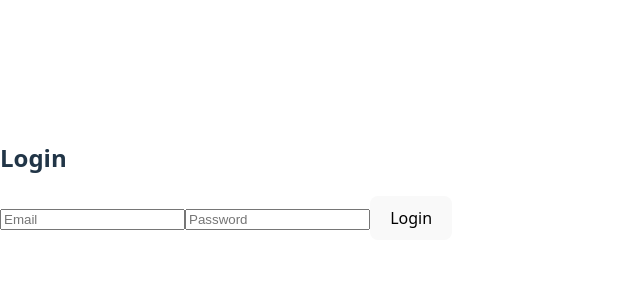
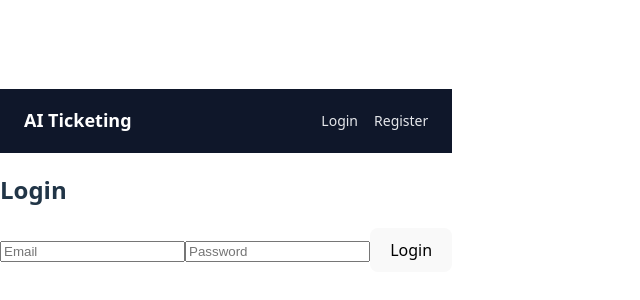
Before and after one commit to YangWang0124/ai-ticketing-system, a React app in the folder frontend/ticketing-frontend/: page /login in a window 1280 px wide. Shown: the part 220-520 px from the top of the page, without its empty margins (0-640 px from the left). Built offline with nearby package versions, Linux system fonts and the light colour scheme; the HTML template or start-up script is replaced by a standard one.

Commit message:
Add navbar with logout

```diff
--- a/frontend/ticketing-frontend/src/AppRoutes.tsx
+++ b/frontend/ticketing-frontend/src/AppRoutes.tsx
@@ -3,6 +3,7 @@ import Login from "./pages/Login";
 import Register from "./pages/Register";
 import Dashboard from "./pages/Dashboard";
 import { isLoggedIn } from "./utils/auth";
+import Navbar from "./components/Navbar";
 import type { ReactNode } from "react";
 
 function PrivateRoute({ children }: { children: ReactNode }) {
@@ -12,6 +13,7 @@ function PrivateRoute({ children }: { children: ReactNode }) {
 export default function AppRoutes() {
   return (
     <BrowserRouter>
+     <Navbar />
       <Routes>
         <Route path="/login" element={<Login />} />
         <Route path="/register" element={<Register />} />
@@ -23,6 +25,7 @@ export default function AppRoutes() {
             </PrivateRoute>
           }
         />
+        <Route path="/" element={<Navigate to="/dashboard" />} />
       </Routes>
     </BrowserRouter>
   );
--- /dev/null
+++ b/frontend/ticketing-frontend/src/components/Navbar.css
@@ -0,0 +1,46 @@
+.navbar {
+    height: 64px;
+    padding: 0 24px;
+    background-color: #0f172a;
+    display: flex;
+    align-items: center;
+    justify-content: space-between;
+    color: white;
+  }
+
+  .navbar-logo {
+    font-size: 18px;
+    font-weight: 600;
+    color: white;
+    text-decoration: none;
+  }
+
+  .navbar-right {
+    display: flex;
+    align-items: center;
+    gap: 16px;
+  }
+
+  .nav-link {
+    color: #e5e7eb;
+    text-decoration: none;
+    font-size: 14px;
+  }
+
+  .nav-link:hover {
+    color: white;
+  }
+
+  .logout-btn {
+    padding: 6px 14px;
+    font-size: 14px;
+    background-color: #ef4444;
+    border: none;
+    border-radius: 4px;
+    color: white;
+    cursor: pointer;
+  }
+
+  .logout-btn:hover {
+    background-color: #dc2626;
+  }
--- /dev/null
+++ b/frontend/ticketing-frontend/src/components/Navbar.tsx
@@ -0,0 +1,41 @@
+import { Link, useNavigate } from "react-router-dom";
+import { isLoggedIn, logout } from "../utils/auth";
+import "./Navbar.css";
+
+export default function Navbar() {
+  const navigate = useNavigate();
+  const loggedIn = isLoggedIn();
+
+  const handleLogout = () => {
+    logout();
+    navigate("/login");
+  };
+
+  return (
+    <nav className="navbar">
+      <div className="navbar-left">
+        <Link to="/" className="navbar-logo">
+          AI Ticketing
+        </Link>
+      </div>
+
+      <div className="navbar-right">
+        {!loggedIn && (
+          <>
+            <Link to="/login" className="nav-link">Login</Link>
+            <Link to="/register" className="nav-link">Register</Link>
+          </>
+        )}
+
+        {loggedIn && (
+          <>
+            <Link to="/dashboard" className="nav-link">Dashboard</Link>
+            <button onClick={handleLogout} className="logout-btn">
+              Logout
+            </button>
+          </>
+        )}
+      </div>
+    </nav>
+  );
+}
--- a/frontend/ticketing-frontend/src/utils/auth.ts
+++ b/frontend/ticketing-frontend/src/utils/auth.ts
@@ -14,5 +14,4 @@ export function isLoggedIn() {
 
 export function logout() {
   localStorage.removeItem(TOKEN_KEY);
-  window.location.href = "/login";
 }
```
